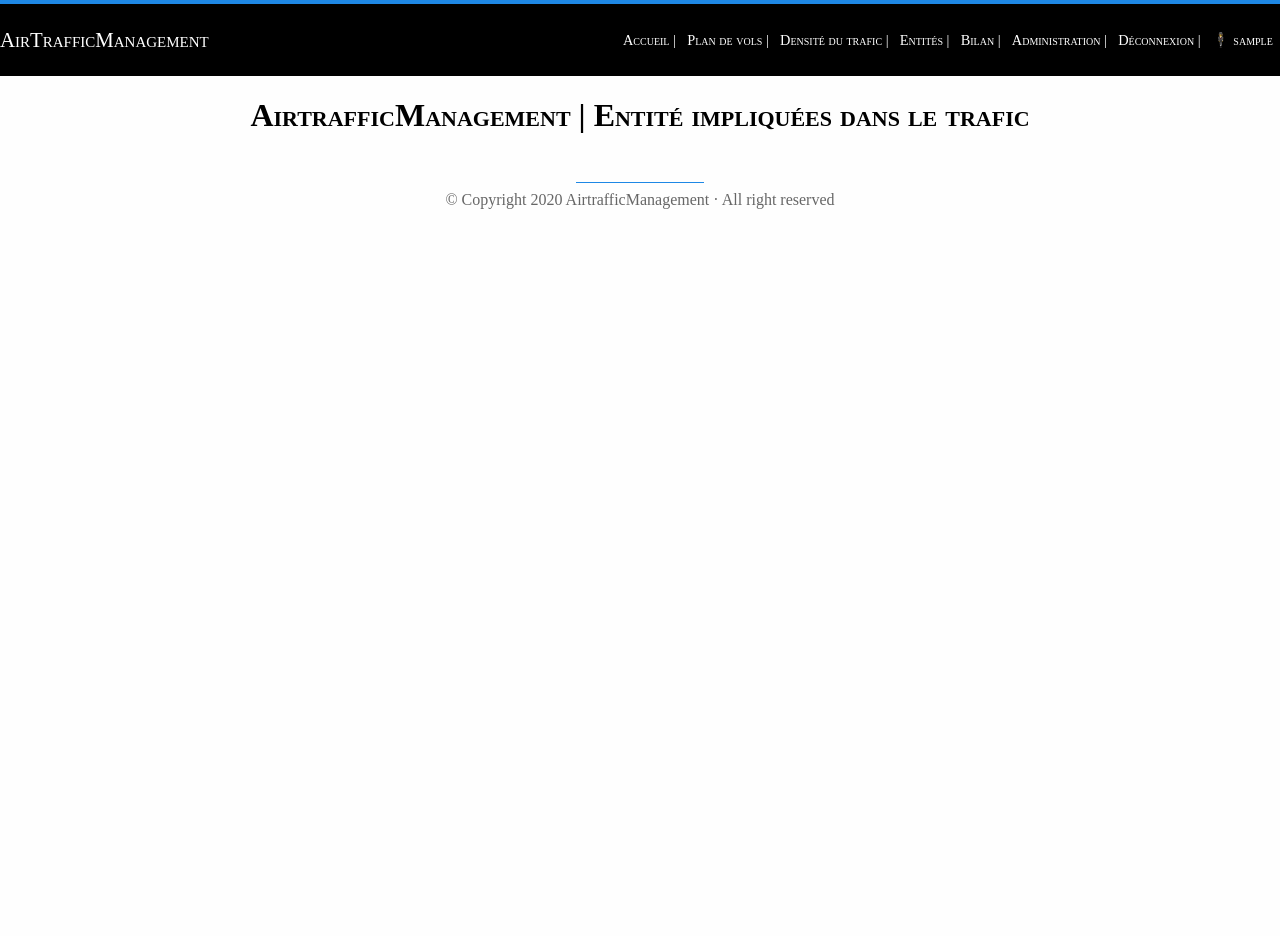
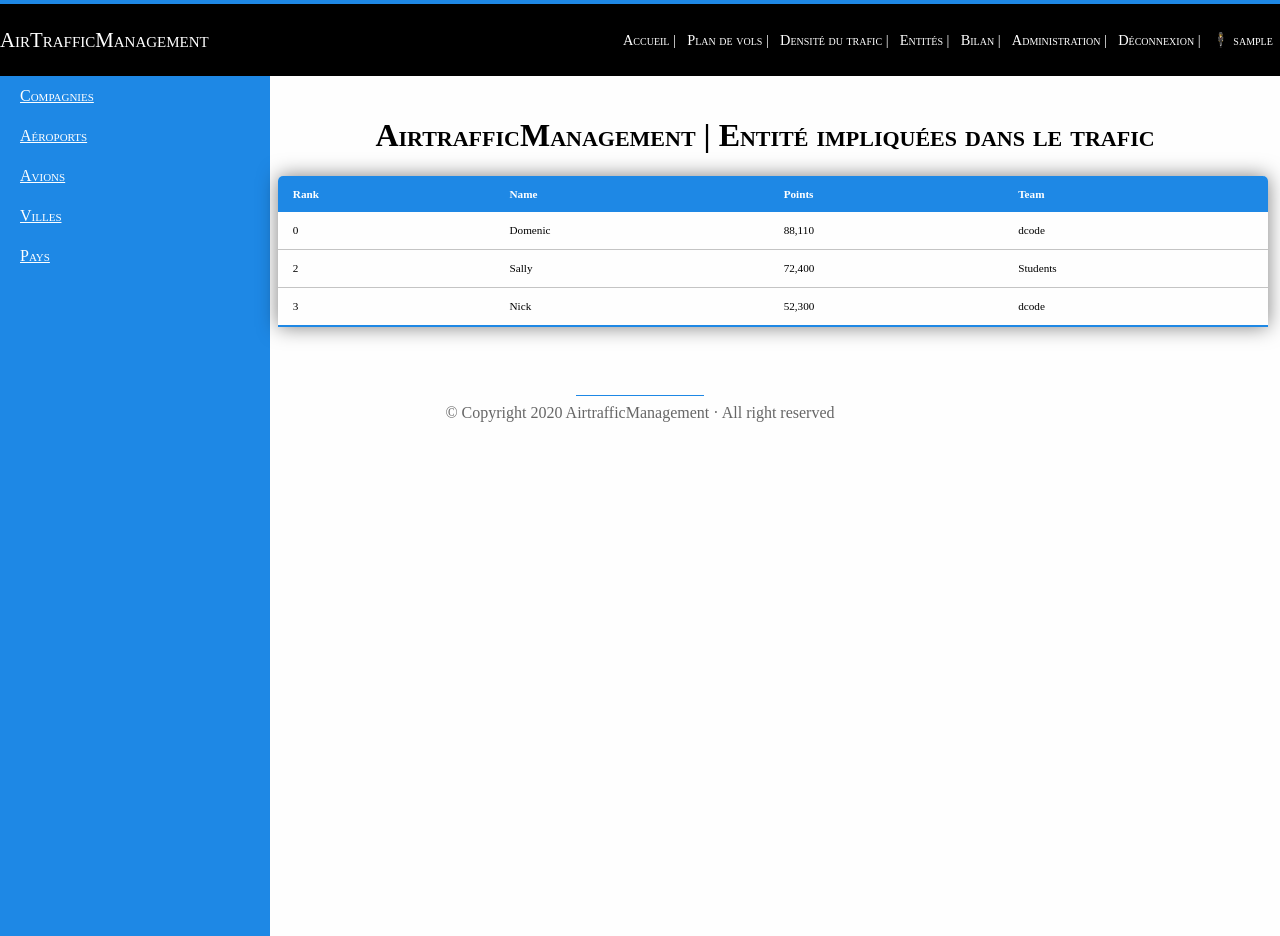
Before and after one commit to bertrand-carlos-adodo/projet-bdr-django-air-traffic-management, a Django app: page /trafic/entite/ in a window 1280 px wide. Run offline with Django 3.2, Linux system fonts and the light colour scheme; the visitor is signed in with stand-in values (Sample User, id 1).

Commit message:
Working progress

```diff
--- a/carlosApp/static/trafic/css/styles.css
+++ b/carlosApp/static/trafic/css/styles.css
@@ -1,47 +1,13 @@
-
-#wrapper {
-    padding-left: 0;
-    -webkit-transition: all 0.5s ease;
-    -moz-transition: all 0.5s ease;
-    -o-transition: all 0.5s ease;
-    transition: all 0.5s ease;
-}
-
-#wrapper.toggled {
-    padding-left: 250px;
-}
-
 #sidebar-wrapper {
-    z-index: 1000;
     position: fixed;
-    left: 250px;
-    width: 0;
     height: 100%;
     margin-left: -250px;
-    overflow-y: auto;
     background: #1e88e5;
-    -webkit-transition: all 0.5s ease;
-    -moz-transition: all 0.5s ease;
-    -o-transition: all 0.5s ease;
-    transition: all 0.5s ease;
-}
-
-#wrapper.toggled #sidebar-wrapper {
-    width: 250px;
-}
-
-#page-content-wrapper {
-    width: 100%;
-    position: absolute;
-    padding: 15px;
 }
 
 #wrapper.toggled #page-content-wrapper {
-    position: absolute;
     margin-right: -250px;
 }
-
-/* Sidebar Styles */
 
 .sidebar-nav {
     position: absolute;
@@ -117,3 +83,37 @@
         margin-right: 0;
     }
 }
+
+.content-table {
+    border-collapse: collapse;
+    margin-left: 0.7em;
+    margin-right: 0.8em;
+    font-size: 0.7em;
+    min-width: 100%;
+    border-radius: 5px 5px 0 0;
+    overflow: hidden;
+    box-shadow: 0 0 20px rgba(0, 0, 0, 0.5);
+  }
+
+.content-table thead tr {
+    background-color: #1e88e5;
+    color: #fff;
+    text-align: left;
+  }
+
+.content-table tr:hover {
+    /*color: #1e88e5;*/
+}
+
+  .content-table th,
+  .content-table td {
+    padding: 12px 15px;
+  }
+
+  .content-table tbody tr {
+    border-bottom: 1px solid #c4c4c4;
+  }
+
+  .content-table tbody tr:last-of-type {
+    border-bottom: 2px solid #1e88e5;
+  }
--- a/carlosApp/templates/trafic/entite.html
+++ b/carlosApp/templates/trafic/entite.html
@@ -3,6 +3,64 @@
 {% block title %}AirTrafficManagement | Entité impliquées dans le trafic{% endblock title %}
 
 {% block body %}
-<h1 align = 'center'>AirtrafficManagement | Entité impliquées dans le trafic</h1>
-    <p></p>
+<div id="wrapper">
+    <div id="sidebar-wrapper">
+        <ul class="sidebar-nav">
+            <li>
+                <a href="#">Compagnies</a>
+            </li>
+            <li>
+                <a href="#">Aéroports</a>
+            </li>
+            <li>
+                <a href="#">Avions</a>
+            </li>
+            <li>
+                <a href="#">Villes</a>
+            </li>
+            <li>
+                <a href="#">Pays</a>
+            </li>
+        </ul>
+    </div>
+    <div id="page-content-wrapper">
+        <div class="container-fluid">
+            <div class="row">
+                <div class="col-lg-12">
+                    <h1 align='center'>AirtrafficManagement | Entité impliquées dans le trafic</h1>
+                    <table class="content-table">
+                        <thead>
+                            <tr>
+                                <th>Rank</th>
+                                <th>Name</th>
+                                <th>Points</th>
+                                <th>Team</th>
+                            </tr>
+                        </thead>
+                        <tbody>
+                            <tr>
+                                <td>{{ airline|length }}</td>
+                                <td>Domenic</td>
+                                <td>88,110</td>
+                                <td>dcode</td>
+                            </tr>
+                            <tr>
+                                <td>2</td>
+                                <td>Sally</td>
+                                <td>72,400</td>
+                                <td>Students</td>
+                            </tr>
+                            <tr>
+                                <td>3</td>
+                                <td>Nick</td>
+                                <td>52,300</td>
+                                <td>dcode</td>
+                            </tr>
+                        </tbody>
+                    </table>
+                </div>
+            </div>
+        </div>
+    </div>
+</div>
 {% endblock body %}
--- a/carlosApp/views.py
+++ b/carlosApp/views.py
@@ -1,5 +1,10 @@
 from django.shortcuts import render
 from django.contrib.auth.decorators import login_required
+from .models import Airline
+
+def show_airline(request):
+    	airline = Airline.objects.all()
+    	return render(request, {'airline':airline})
 
 @login_required
 def plan(request):
--- a/static/css/styles.css
+++ b/static/css/styles.css
@@ -59,6 +59,7 @@ body {
 .footer  {
     margin-top: 3em;
     color: rgba(0, 0, 0, 0.6);
+    /*text-align: center;*/
 }
 
 .footer:before {
@@ -133,6 +134,10 @@ h1 {
     font-variant: small-caps;
 }
 
+#under1, #under2 {
+    text-decoration: underline;
+}
+
 article a {
     color: #2962ff;
     text-decoration: none;
--- a/templates/pages/authentification.html
+++ b/templates/pages/authentification.html
@@ -6,8 +6,8 @@
     <h1 align = "center">⚠ Page d'authentification</h1>
     <article>
         <p class="content"> Bonjour, vous etes sur la page d'authentification et vous essayer d'accéder à la page d'administration générale du trafic de cette application web.
-            <br> Si vous etes administrateur et disposez des droits nécessaires, 👉  <a href="../admin/">Continuer</a> et saisissez votre identifiant et mot de passe.
-            <br> Sinon veillez revenir à la page d' <a href="{% url 'home' %}">Accueil</a>
+            <br> Si vous etes administrateur et disposez des droits nécessaires, 👉  <a id="under1" href="../admin/">Continuer</a> et saisissez votre identifiant et mot de passe.
+            <br> Sinon veillez revenir à la page d' <a id="under2" href="{% url 'home' %}">Accueil</a>
         </p>
     </article>
 {% endblock content %}
```
